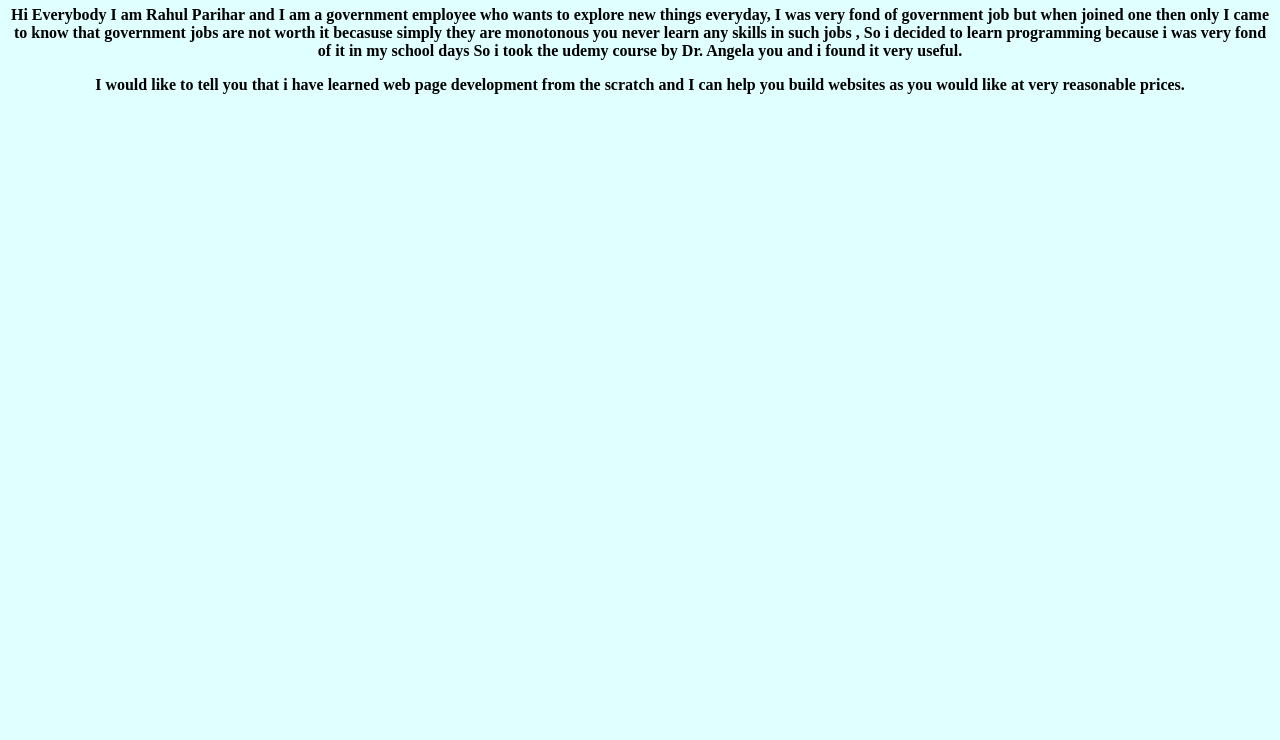
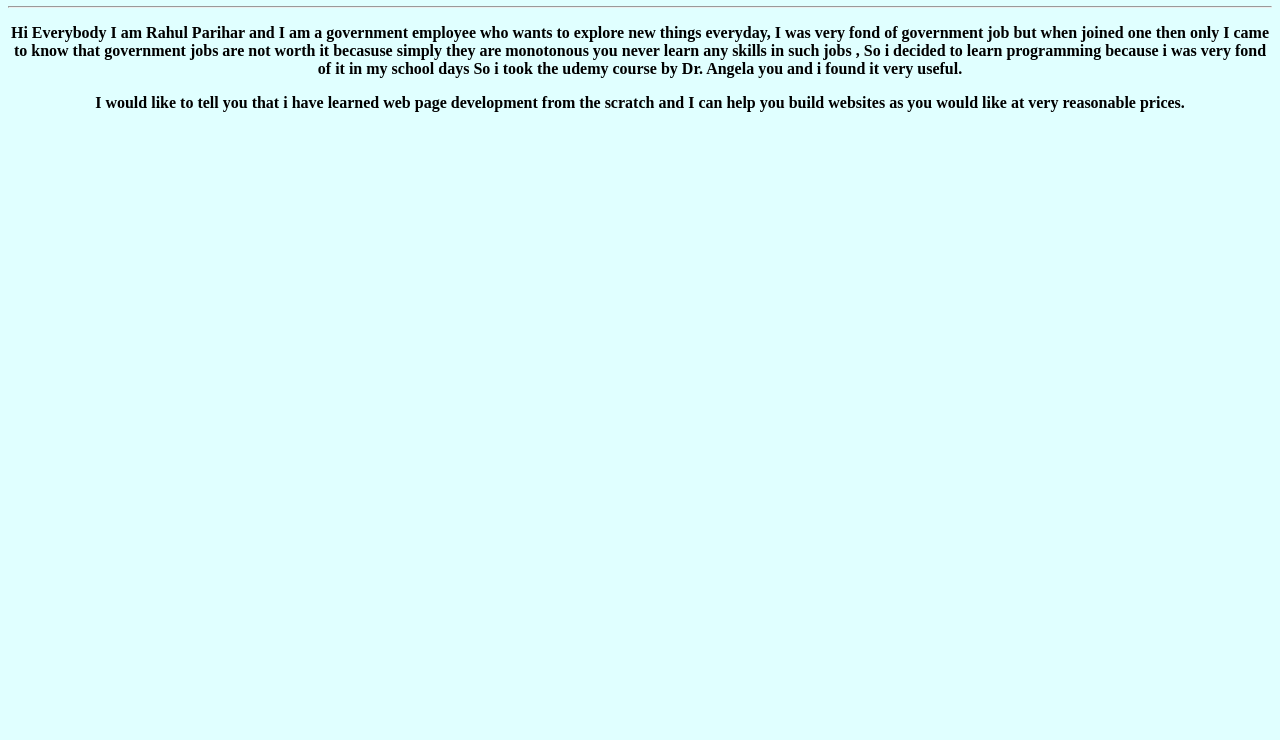
Before and after one commit to Rahul-2813/advanced-html-css, a plain HTML site: page public/about.html in a window 1280 px wide. Shown: the part 60-800 px from the top of the page. Drawn offline with Linux system fonts and the light colour scheme.

Commit message:
Update about.html

```diff
--- a/public/about.html
+++ b/public/about.html
@@ -1,5 +1,5 @@
 <html style="background-color: lightcyan;text-align:center;">
-<h1 style="color:lightcoral;font-family: Arial;font-weight:100;text-decoration: underline;">About Me</h1>
+<h1 style="color:lightcoral;font-family: Arial;font-weight:100;text-decoration: underline;">About Me</h1><hr/>
 <p style="font-family:Times New Roman;font-weight:bold;">Hi Everybody I am Rahul Parihar and I am a government employee who wants to explore new things everyday, I was very fond of government job but when
   joined one then only I came to know that government jobs are not worth it becasuse simply they are monotonous you
   never learn any skills in such jobs , So i decided to learn programming because i was very fond of it in my school days So i took the udemy course by Dr. Angela you
```
